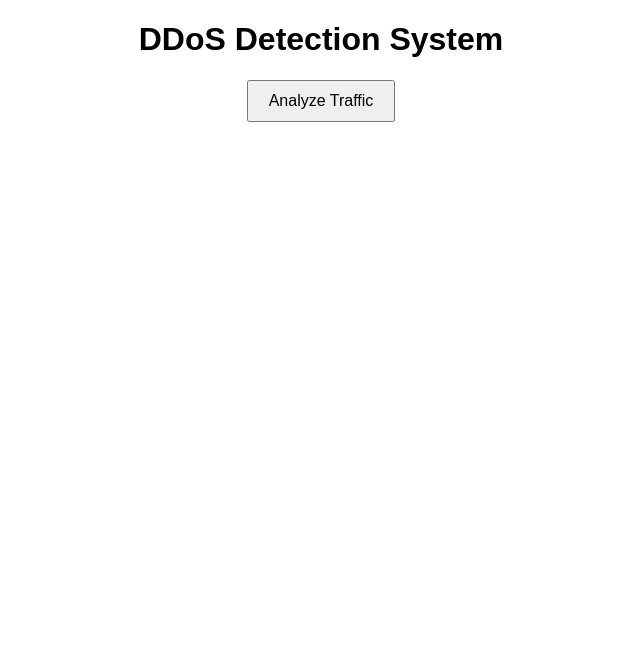
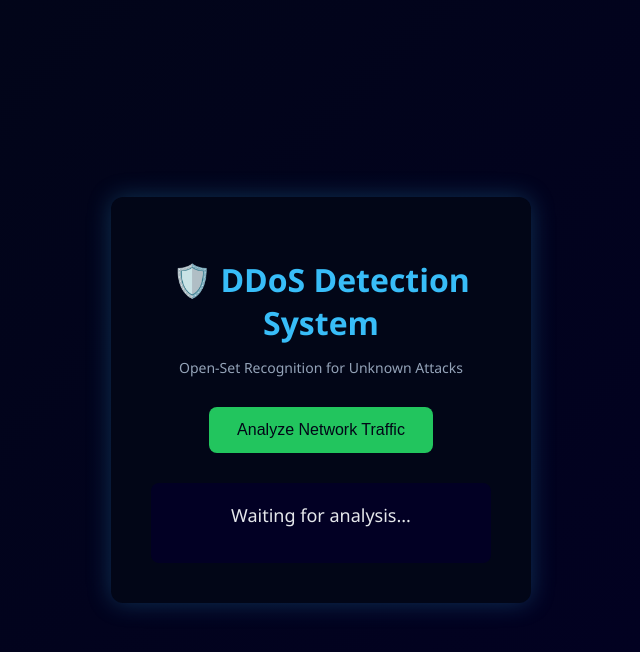
Before and after one commit to Yuvarajkondeti/Open-Set-Recognition-for-Unknown-DDoS-Attack-Detection, a plain HTML site: page frontend/index.html in a window 1280 px wide. Shown: the whole page, without its empty margins (319-959 px from the left). Drawn offline with Linux system fonts and the light colour scheme.

Commit message:
Improve UI for DDoS OSR dashboard

```diff
--- a/frontend/index.html
+++ b/frontend/index.html
@@ -1,13 +1,23 @@
 <!DOCTYPE html>
-<html>
+<html lang="en">
 <head>
+  <meta charset="UTF-8">
   <title>DDoS OSR Dashboard</title>
   <link rel="stylesheet" href="style.css">
 </head>
 <body>
-<h1>DDoS Detection System</h1>
-<button onclick="detect()">Analyze Traffic</button>
-<div id="output"></div>
-<script src="script.js"></script>
+
+  <div class="container">
+    <h1>🛡️ DDoS Detection System</h1>
+    <p class="subtitle">Open-Set Recognition for Unknown Attacks</p>
+
+    <button onclick="detect()">Analyze Network Traffic</button>
+
+    <div id="output" class="output-box">
+      Waiting for analysis...
+    </div>
+  </div>
+
+  <script src="script.js"></script>
 </body>
 </html>
--- a/frontend/script.js
+++ b/frontend/script.js
@@ -1,16 +1,33 @@
 function detect() {
+  const output = document.getElementById("output");
+  output.innerHTML = "⏳ Analyzing traffic...";
 
-  // 🔑 MUST MATCH TRAINING FEATURES (79)
+  // MUST match trained model input size
   let features = Array.from({ length: 79 }, () => Math.random());
 
   fetch("http://127.0.0.1:5000/predict", {
     method: "POST",
     headers: { "Content-Type": "application/json" },
-    body: JSON.stringify({ features: features })
+    body: JSON.stringify({ features })
   })
   .then(res => res.json())
   .then(data => {
-    document.getElementById("output").innerHTML =
-      `Prediction: ${data.prediction}<br>Distance: ${data.distance}`;
+    let cssClass = "safe";
+
+    if (data.prediction.toLowerCase().includes("unknown")) {
+      cssClass = "unknown";
+    } else if (data.prediction.toLowerCase().includes("attack")) {
+      cssClass = "known";
+    }
+
+    output.innerHTML = `
+      <div class="${cssClass}">
+        <strong>Prediction:</strong> ${data.prediction}<br>
+        <strong>Distance:</strong> ${data.distance.toFixed(3)}
+      </div>
+    `;
+  })
+  .catch(() => {
+    output.innerHTML = "❌ Backend not reachable";
   });
 }
--- a/frontend/style.css
+++ b/frontend/style.css
@@ -1,3 +1,72 @@
-body { text-align: center; font-family: Arial; }
-button { padding: 10px 20px; font-size: 16px; }
-#output { margin-top: 20px; font-size: 18px; }
+* {
+  box-sizing: border-box;
+}
+
+body {
+  margin: 0;
+  height: 100vh;
+  font-family: "Segoe UI", Arial, sans-serif;
+  background: linear-gradient(135deg, #020617, #020024);
+  display: flex;
+  justify-content: center;
+  align-items: center;
+  color: #e5e7eb;
+}
+
+.container {
+  background: #020617;
+  padding: 40px;
+  border-radius: 12px;
+  width: 420px;
+  text-align: center;
+  box-shadow: 0 0 25px rgba(56, 189, 248, 0.25);
+}
+
+h1 {
+  color: #38bdf8;
+  margin-bottom: 10px;
+}
+
+.subtitle {
+  font-size: 14px;
+  color: #94a3b8;
+  margin-bottom: 30px;
+}
+
+button {
+  padding: 14px 28px;
+  font-size: 16px;
+  background: #22c55e;
+  color: #020617;
+  border: none;
+  border-radius: 8px;
+  cursor: pointer;
+  transition: 0.3s ease;
+}
+
+button:hover {
+  background: #16a34a;
+  transform: scale(1.05);
+}
+
+.output-box {
+  margin-top: 30px;
+  padding: 20px;
+  border-radius: 8px;
+  background: #020024;
+  font-size: 18px;
+  min-height: 80px;
+}
+
+/* Dynamic colors */
+.safe {
+  color: #22c55e;
+}
+
+.known {
+  color: #ef4444;
+}
+
+.unknown {
+  color: #f59e0b;
+}
```
